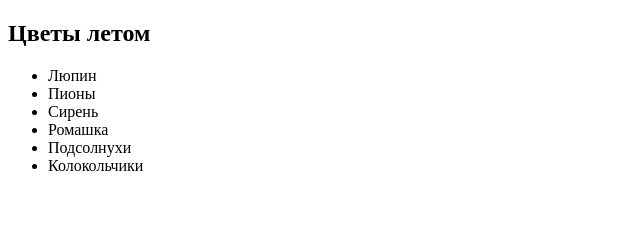
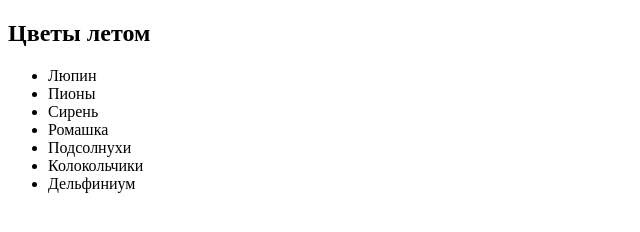
Before and after one commit to MiraNovikova/bend-avt-1, a plain HTML site: page index.html in a window 1280 px wide. Shown: the whole page, without its empty margins (0-640 px from the left). Drawn offline with Linux system fonts and the light colour scheme.

Commit message:
third com

```diff
--- a/index.html
+++ b/index.html
@@ -13,6 +13,7 @@
         <li>Ромашка</li>
         <li>Подсолнухи</li>
         <li>Колокольчики</li>
+        <li>Дельфиниум</li>
     </ul>
 <img src="../flowers.jpeg" alt="">
 </body>
```
